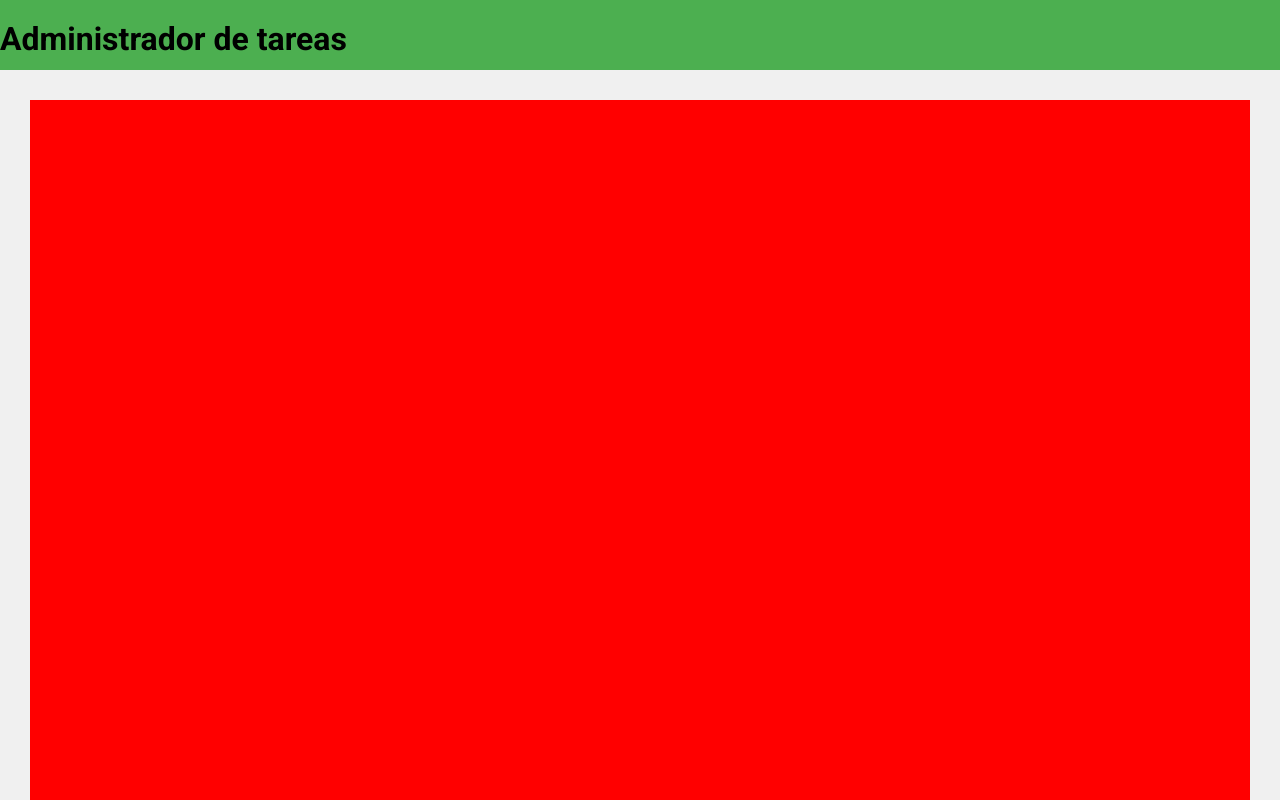
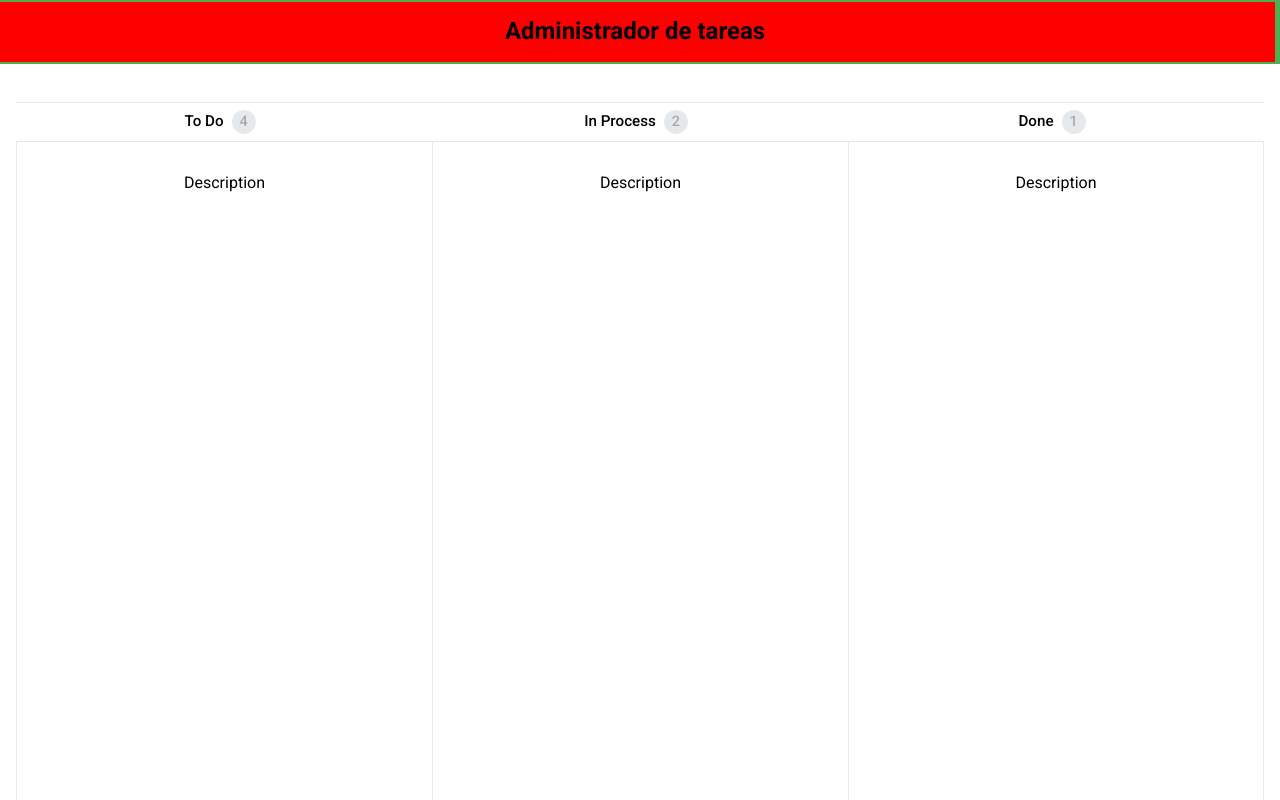
Before and after one commit to SebastianUrdaneguiBisalaya/1-project-task-manager-app-scrum, a plain HTML site: page index.html in a window 1280 px wide. Drawn offline with Linux system fonts and the light colour scheme.

Commit message:
add: Add previous layout base on HTML and create the styles.

```diff
--- a/index.html
+++ b/index.html
@@ -1,4 +1,4 @@
-<!doctype html>
+<!DOCTYPE html>
 <html lang="es">
   <head>
     <meta charset="UTF-8" />
@@ -23,10 +23,25 @@
   </head>
   <body>
     <header>
-      <h1>Administrador de tareas</h1>
+      <div class="header__nav">
+        <h1>Administrador de tareas</h1>
+      </div>
     </header>
     <main>
-      <div style="height: 1500px; background-color: red; margin: 30px"></div>
+      <div class="table__states">
+        <div class="table__state">
+          <div class="table__stateTitle">To Do<span class="table__stateNumber">4</span></div>
+          <div class="table__stateContainer">Description</div>
+        </div>
+        <div class="table__state">
+          <div class="table__stateTitle">In Process<span class="table__stateNumber">2</span></div>
+          <div class="table__stateContainer">Description</div>
+        </div>
+        <div class="table__state">
+          <div class="table__stateTitle">Done<span class="table__stateNumber">1</span></div>
+          <div class="table__stateContainer">Description</div>
+        </div>
+      </div>
     </main>
   </body>
 </html>
--- a/styles/components/header.css
+++ b/styles/components/header.css
@@ -1,4 +1,8 @@
 header {
   background-color: #4caf50;
-  height: 70px;
+  height: 4rem;
+  display: flex;
+  flex-direction: column;
+  justify-content: center;
+  align-items: center;
 }
--- a/styles/global.css
+++ b/styles/global.css
@@ -1,4 +1,24 @@
 @import url('https://fonts.googleapis.com/css2?family=Roboto:ital,wght@0,100;0,300;0,400;0,500;0,700;0,900;1,100;1,300;1,400;1,500;1,700;1,900&display=swap');
+
+:root {
+  /* Width Screen */
+  --max-width-screen: 1440px;
+
+  /* Font Size  */
+  --font-size-title-status: 0.95rem;
+  --font-size-number-length-status: 0.9rem;
+
+  /* Colors */
+  --color-black: #000;
+  --color-gray: #e5e9ec;
+  --color-gray-less-ligth: #a8a8a8
+}
+
+*,
+*::before,
+*::after {
+  box-sizing: border-box;
+}
 
 * {
   font-family: 'Roboto', sans-serif;
@@ -14,5 +34,5 @@ body {
 
 main {
   overflow-y: auto;
-  background-color: #f0f0f0;
+  width: 100%;
 }
--- a/styles/index.css
+++ b/styles/index.css
@@ -1,3 +1,69 @@
 @import url(normalize.css);
 @import url(global.css);
 @import url(components/header.css);
+
+.header__nav {
+  max-width: var(--max-width-screen);
+  width: 100%;
+  justify-content: center;
+  align-items: center;
+  text-align: center;
+  background-color: red;
+  margin-right: 0.625rem;
+}
+
+.table__states {
+  height: 100vh;
+  margin: 2rem auto;
+
+  max-width: var(--max-width-screen);
+  width: calc(100% - 2rem);
+  display: grid;
+  grid-template-columns: 1fr 1fr 1fr;
+  text-align: center;
+}
+
+.table__state {
+  display: flex;
+  flex-direction: column;
+}
+
+.table__state:nth-child(3) .table__stateContainer {
+  border-right: 0.1rem solid var(--color-gray);
+}
+
+.table__stateTitle {
+  height: 5%;
+  width: 100%;
+  display: flex;
+  justify-content: center;
+  align-items: center;
+  border-bottom: 0.1rem solid var(--color-gray);
+  border-top: 0.1rem solid var(--color-gray);
+  font-size: var(--font-size-title-status);
+  font-weight: 500;
+}
+
+.table__stateNumber {
+  background-color: var(--color-gray);
+  width: 1.5rem;
+  height: 1.5rem;
+  border-radius: 50%;
+  display: flex;
+  justify-content: center;
+  align-items: center;
+  margin: 0.5rem;
+  color: var(--color-gray-less-ligth);
+  font-weight: 500;
+  font-size: var(--font-size-number-length-status);
+}
+
+.table__stateContainer {
+  height: 95%;
+  width: 100%;
+  display: flex;
+  justify-content: center;
+  align-items: flex-start;
+  padding: 2rem 1rem;
+  border-left: 0.1rem solid var(--color-gray);
+}
```
Also changed, not shown: styles/normalize.css.
